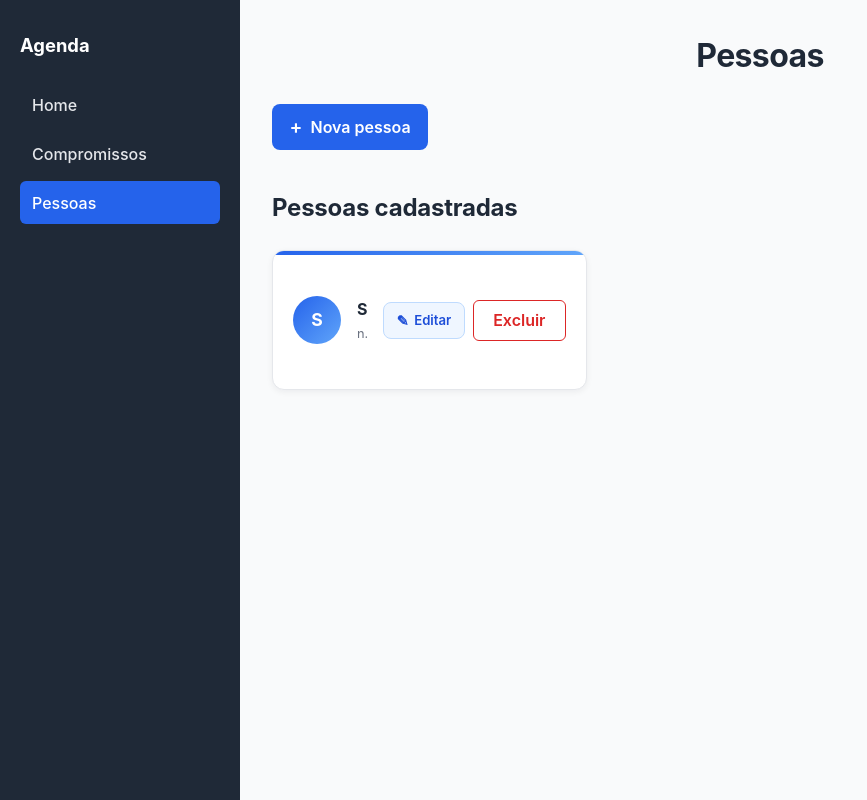
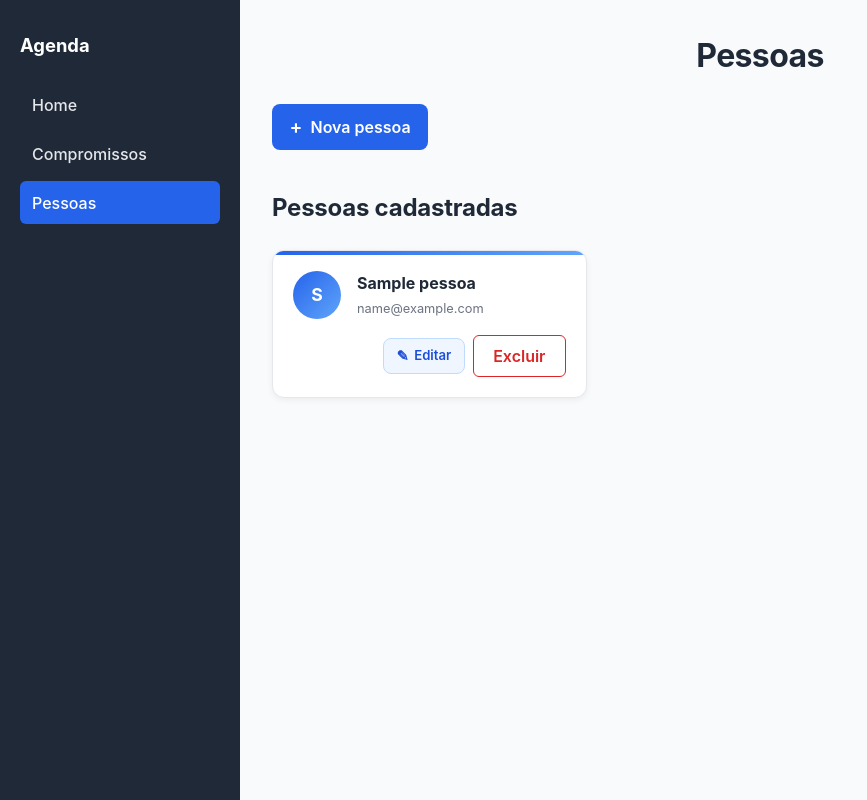
Before and after one commit to augustopdelima/agenda-compromissos, a Flask app: page /pessoas in a window 1280 px wide. Shown: the whole page, without its empty margins (0-867 px from the left). Run offline with Flask 3, Linux system fonts and the light colour scheme; a database or web service that is not in the repository returns one stand-in record (values such as "Sample title"); parts of the project's set-up code (start-up, migrations or seed data) failed here and were passed over.

Commit message:
style: mover acoes dos cards de pessoa para linha inferior
Card usa grid com avatar/dados na primeira linha e botoes na segunda. Nome pode quebrar em mais linhas e nao fica mais cortado pelos botoes.

```diff
--- a/app/static/css/componentes.css
+++ b/app/static/css/componentes.css
@@ -440,9 +440,14 @@
 
 .pessoa-card {
     position: relative;
-    display: flex;
-    align-items: center;
-    gap: 1rem;
+    display: grid;
+    grid-template-columns: auto minmax(0, 1fr);
+    grid-template-areas:
+        "avatar dados"
+        "acoes acoes";
+    align-content: center;
+    column-gap: 1rem;
+    row-gap: 1rem;
     height: 100%;
     min-height: var(--altura-card-pessoa);
     overflow: hidden;
@@ -468,9 +473,10 @@
 }
 
 .pessoa-card__avatar {
+    grid-area: avatar;
+    align-self: center;
     display: grid;
     place-items: center;
-    flex: 0 0 3rem;
     width: 3rem;
     height: 3rem;
     border-radius: 50%;
@@ -481,8 +487,8 @@
 }
 
 .pessoa-card__dados {
+    grid-area: dados;
     display: flex;
-    flex: 1;
     flex-direction: column;
     gap: 0.2rem;
     min-width: 0;
@@ -496,7 +502,11 @@
 }
 
 .pessoa-card__nome {
+    overflow: visible;
+    text-overflow: clip;
     font-size: 1rem;
+    white-space: normal;
+    overflow-wrap: anywhere;
 }
 
 .pessoa-card__email {
@@ -505,11 +515,11 @@
 }
 
 .pessoa-card__acoes {
+    grid-area: acoes;
     display: flex;
     align-items: center;
-    flex-shrink: 0;
+    justify-content: flex-end;
     gap: 0.5rem;
-    margin-left: auto;
 }
 
 .pessoa-card__acoes .botao-excluir {
```
Also changed, not shown: tests/test_assets.py (+10 -0 lines).
